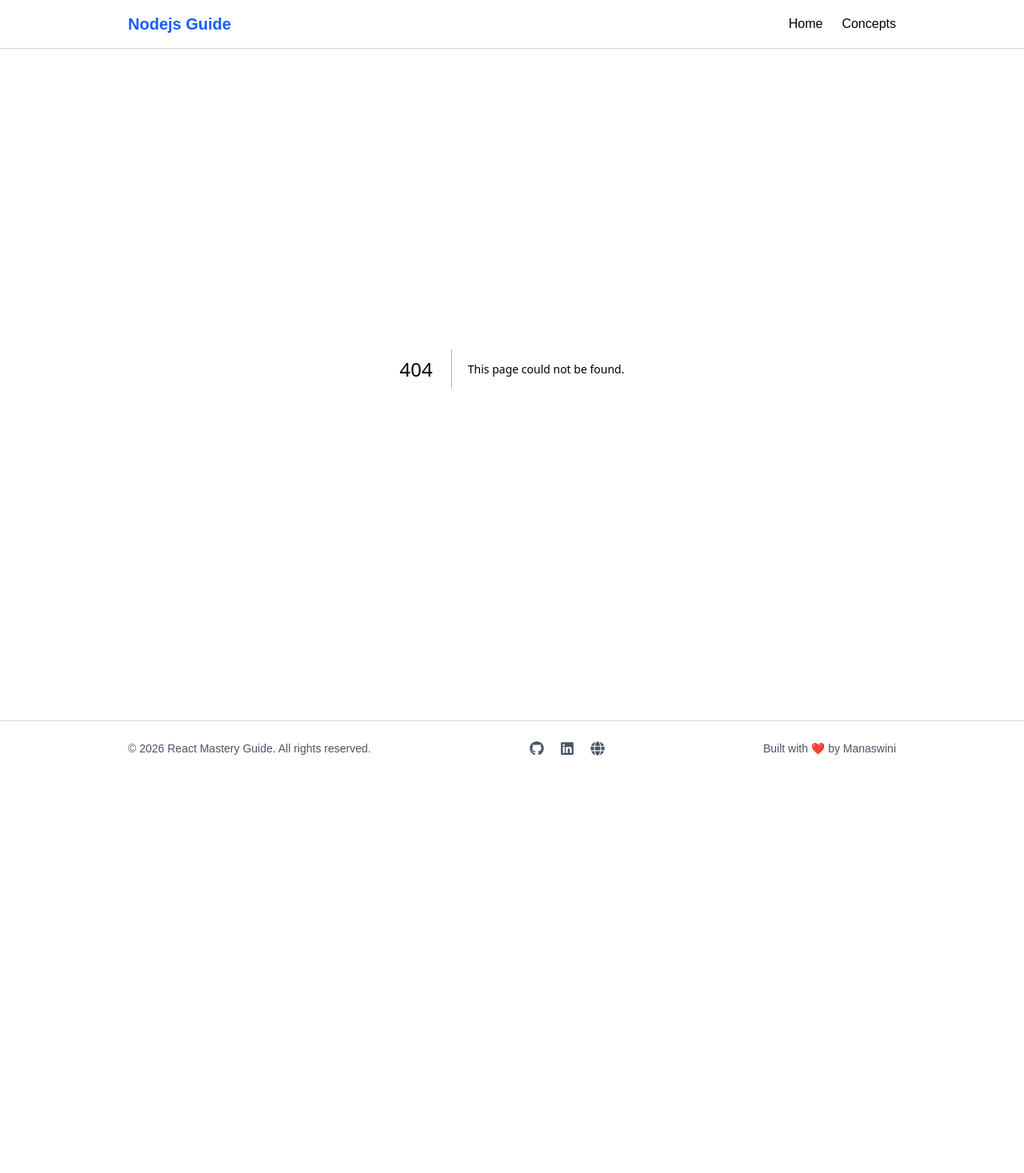
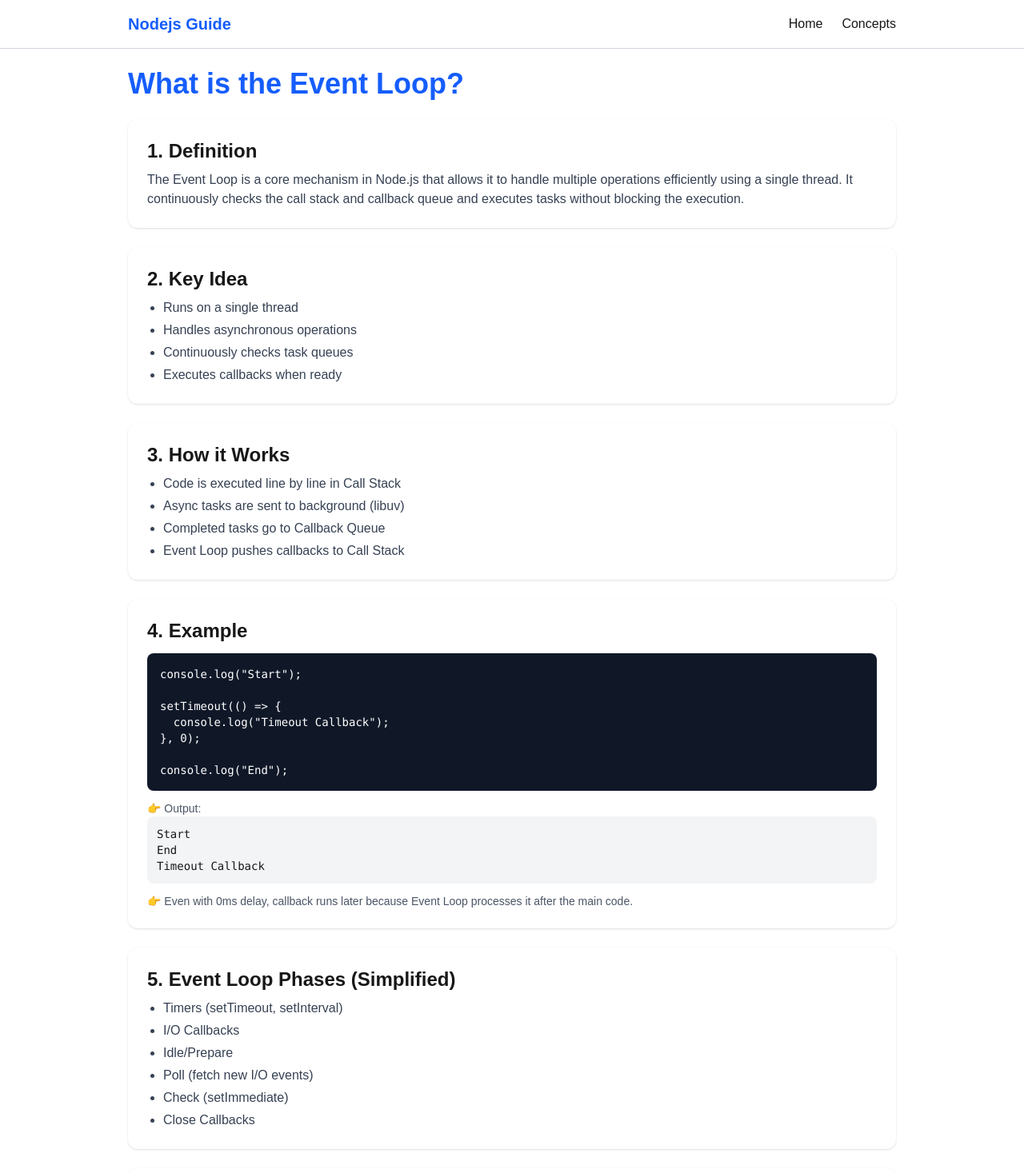
Before and after one commit to Monisasmal/NodeJS-Concepts, a Next.js app: page /concepts/WhatIsEventLoop in a window 1280 px wide. Before the commit this address had no page. Shown: the top 1467 px of the page at 80% size. Before the commit the page ends 970 px from the top, so only its background shows below. Built offline with nearby package versions, Linux system fonts and the light colour scheme.

Commit message:
first commit

```diff
--- /dev/null
+++ b/src/app/concepts/WhatIsEventLoop/page.tsx
@@ -0,0 +1,143 @@
+export default function WhatIsEventLoop() {
+  return (
+    <div className="w-full max-w-5xl mx-auto px-4 sm:px-6 lg:px-8 py-6">
+
+      <h1 className="text-2xl sm:text-3xl md:text-4xl font-bold text-blue-600 mb-6">
+        What is the Event Loop?
+      </h1>
+
+      {/* Definition */}
+      <section className="mb-6 bg-white shadow-sm rounded-xl p-4 sm:p-6">
+        <h2 className="text-lg sm:text-xl md:text-2xl font-semibold mb-2">
+          1. Definition
+        </h2>
+        <p className="text-sm sm:text-base text-gray-700">
+          The Event Loop is a core mechanism in Node.js that allows it to handle
+          multiple operations efficiently using a single thread. It continuously
+          checks the call stack and callback queue and executes tasks without
+          blocking the execution.
+        </p>
+      </section>
+
+      {/* Key Idea */}
+      <section className="mb-6 bg-white shadow-sm rounded-xl p-4 sm:p-6">
+        <h2 className="text-lg sm:text-xl md:text-2xl font-semibold mb-2">
+          2. Key Idea
+        </h2>
+        <ul className="list-disc ml-5 text-sm sm:text-base text-gray-700 space-y-1">
+          <li>Runs on a single thread</li>
+          <li>Handles asynchronous operations</li>
+          <li>Continuously checks task queues</li>
+          <li>Executes callbacks when ready</li>
+        </ul>
+      </section>
+
+      {/* How it Works */}
+      <section className="mb-6 bg-white shadow-sm rounded-xl p-4 sm:p-6">
+        <h2 className="text-lg sm:text-xl md:text-2xl font-semibold mb-2">
+          3. How it Works
+        </h2>
+        <ul className="list-disc ml-5 text-sm sm:text-base text-gray-700 space-y-1">
+          <li>Code is executed line by line in Call Stack</li>
+          <li>Async tasks are sent to background (libuv)</li>
+          <li>Completed tasks go to Callback Queue</li>
+          <li>Event Loop pushes callbacks to Call Stack</li>
+        </ul>
+      </section>
+
+      {/* Example */}
+      <section className="mb-6 bg-white shadow-sm rounded-xl p-4 sm:p-6">
+        <h2 className="text-lg sm:text-xl md:text-2xl font-semibold mb-3">
+          4. Example
+        </h2>
+
+        <pre className="bg-gray-900 text-white p-3 sm:p-4 rounded-lg overflow-x-auto text-xs sm:text-sm">
+{`console.log("Start");
+
+setTimeout(() => {
+  console.log("Timeout Callback");
+}, 0);
+
+console.log("End");`}
+        </pre>
+
+        <p className="text-sm text-gray-600 mt-3">👉 Output:</p>
+
+        <pre className="bg-gray-100 p-3 rounded-lg text-xs sm:text-sm">
+{`Start
+End
+Timeout Callback`}
+        </pre>
+
+        <p className="text-sm text-gray-600 mt-3">
+          👉 Even with 0ms delay, callback runs later because Event Loop processes it after the main code.
+        </p>
+      </section>
+
+      {/* Phases */}
+      <section className="mb-6 bg-white shadow-sm rounded-xl p-4 sm:p-6">
+        <h2 className="text-lg sm:text-xl md:text-2xl font-semibold mb-2">
+          5. Event Loop Phases (Simplified)
+        </h2>
+        <ul className="list-disc ml-5 text-sm sm:text-base text-gray-700 space-y-1">
+          <li>Timers (setTimeout, setInterval)</li>
+          <li>I/O Callbacks</li>
+          <li>Idle/Prepare</li>
+          <li>Poll (fetch new I/O events)</li>
+          <li>Check (setImmediate)</li>
+          <li>Close Callbacks</li>
+        </ul>
+      </section>
+
+      {/* Why Important */}
+      <section className="mb-6 bg-white shadow-sm rounded-xl p-4 sm:p-6">
+        <h2 className="text-lg sm:text-xl md:text-2xl font-semibold mb-2">
+          6. Why This is Important
+        </h2>
+        <ul className="list-disc ml-5 text-sm sm:text-base text-gray-700 space-y-1">
+          <li>Handles multiple requests efficiently</li>
+          <li>Prevents blocking of application</li>
+          <li>Core of Node.js performance</li>
+          <li>Enables asynchronous programming</li>
+        </ul>
+      </section>
+
+      {/* Advantages */}
+      <section className="mb-6 bg-white shadow-sm rounded-xl p-4 sm:p-6">
+        <h2 className="text-lg sm:text-xl md:text-2xl font-semibold mb-2">
+          7. Advantages
+        </h2>
+        <ul className="list-disc ml-5 text-sm sm:text-base text-gray-700 space-y-1">
+          <li>Efficient concurrency</li>
+          <li>Better performance</li>
+          <li>Handles large number of requests</li>
+        </ul>
+      </section>
+
+      {/* Disadvantages */}
+      <section className="mb-6 bg-white shadow-sm rounded-xl p-4 sm:p-6">
+        <h2 className="text-lg sm:text-xl md:text-2xl font-semibold mb-2">
+          8. Disadvantages
+        </h2>
+        <ul className="list-disc ml-5 text-sm sm:text-base text-gray-700 space-y-1">
+          <li>Complex to understand</li>
+          <li>Blocking code affects entire system</li>
+        </ul>
+      </section>
+
+      {/* Interview Points */}
+      <section className="bg-white shadow-sm rounded-xl p-4 sm:p-6">
+        <h2 className="text-lg sm:text-xl md:text-2xl font-semibold mb-3">
+          Interview Points
+        </h2>
+        <ul className="list-disc pl-5 text-gray-700 text-sm sm:text-base space-y-2">
+          <li>Event Loop enables non-blocking behavior</li>
+          <li>Works with call stack and callback queue</li>
+          <li>Core part of Node.js architecture</li>
+          <li>Handles concurrency in single thread</li>
+        </ul>
+      </section>
+
+    </div>
+  );
+}
--- a/src/app/concepts/page.tsx
+++ b/src/app/concepts/page.tsx
@@ -8,7 +8,7 @@ const concept = [
      {name: "How does Node.js handle Concurrency?", path:"/concepts/NodeConcurrency"},
      {name: "What is Non-blocking I/O?", path:"/concepts/NonBlockingIO"},
      {name: "What is libuv??", path:"/concepts/libuv"},
-
+     {name: "What is Event Loop??", path:"/concepts/WhatIsEventLoop"},
 ];
 
 export default function Concepts(){
```
